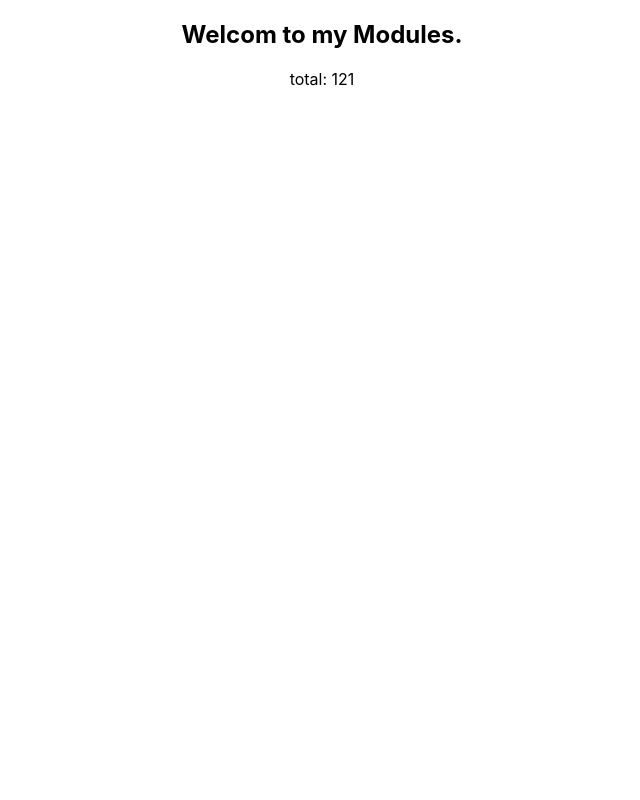
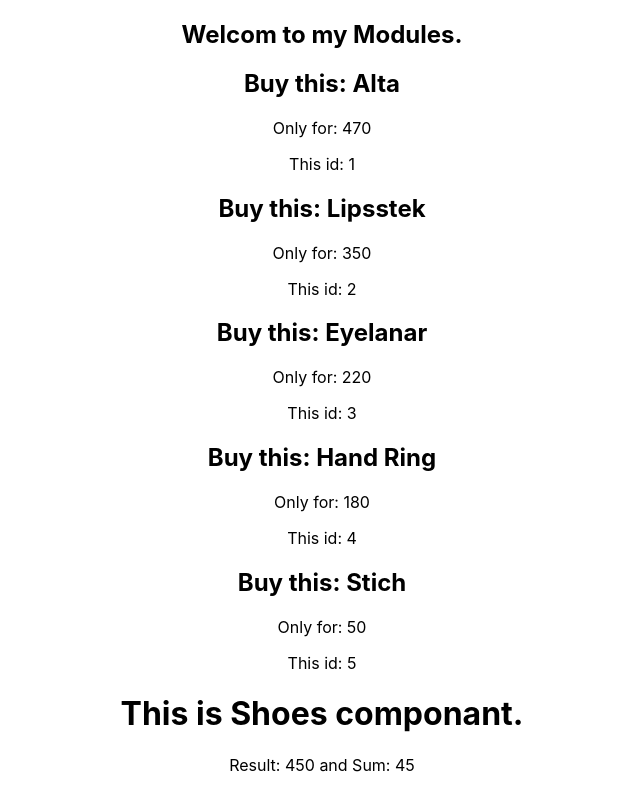
Before and after one commit to rasel497/storage-and-handler, a React (Create React App) app: page / in a window 1280 px wide. Shown: the whole page, without its empty margins (318-958 px from the left). Built offline with nearby package versions, Linux system fonts and the light colour scheme.

Commit message:
added won api data

```diff
--- a/src/App.js
+++ b/src/App.js
@@ -1,12 +1,14 @@
 import logo from './logo.svg';
 import './App.css';
 import Cosmitics from './componants/Cosmitics/Cosmitics';
+import Shoes from './componants/Shoes/Shoes';
 
 function App() {
   return (
     <div className="App">
 
       <Cosmitics></Cosmitics>
+      <Shoes></Shoes>
     </div>
   );
 }
--- /dev/null
+++ b/src/componants/Cosmitic/Cosmitic.js
@@ -0,0 +1,15 @@
+import React from 'react';
+
+const Cosmitic = (props) => {
+    const { name, price, id } = props.cosmitic;
+
+    return (
+        <div>
+            <h2>Buy this: {name}</h2>
+            <p>Only for: {price}</p>
+            <p>This id: {id}</p>
+        </div>
+    );
+};
+
+export default Cosmitic;
--- a/src/componants/Cosmitics/Cosmitics.js
+++ b/src/componants/Cosmitics/Cosmitics.js
@@ -1,15 +1,27 @@
 import React from 'react';
-import add from '../../utilities/calculate';
+import { add } from '../../utilities/calculate';
+import Cosmitic from '../Cosmitic/Cosmitic';
+// import add from '../../utilities/calculate';
 
 const Cosmitics = () => {
-    const first = 55;
-    const second = 66;
-    const total = add(first, second);
+    const cosmitics = [
+        { id: 1, name: 'Alta', price: '470' },
+        { id: 2, name: 'Lipsstek', price: '350' },
+        { id: 3, name: 'Eyelanar', price: '220' },
+        { id: 4, name: 'Hand Ring', price: '180' },
+        { id: 5, name: 'Stich', price: '50', }
+    ]
 
     return (
         <div>
             <h2>Welcom to my Modules.</h2>
-            <p>total: {total}</p>
+            {
+                // cosmitics.map(cosmitic => console.log(cosmitic))
+                cosmitics.map(cosmitic => <Cosmitic
+                    key={cosmitic.id}
+                    cosmitic={cosmitic}
+                ></Cosmitic>)
+            }
         </div>
     );
 };
--- a/src/componants/Shoes/Shoes.js
+++ b/src/componants/Shoes/Shoes.js
@@ -1,9 +1,16 @@
 import React from 'react';
+import { add, multiple } from '../../utilities/calculate';
 
 const Shoes = () => {
+    const first = 15;
+    const second = 30;
+    const result = multiple(first, second);
+    const sum = add(first, second);
+
     return (
         <div>
             <h1>This is Shoes componant.</h1>
+            <p>Result: {result} and Sum: {sum}</p>
         </div>
     );
 };
--- a/src/index.js
+++ b/src/index.js
@@ -6,9 +6,9 @@ import reportWebVitals from './reportWebVitals';
 
 const root = ReactDOM.createRoot(document.getElementById('root'));
 root.render(
-  <React.StrictMode>
-    <App />
-  </React.StrictMode>
+
+  <App />
+
 );
 
 // If you want to start measuring performance in your app, pass a function
--- a/src/utilities/calculate.js
+++ b/src/utilities/calculate.js
@@ -2,4 +2,10 @@ const add = (first, second) => {
     return first + second;
 }
 
-export default add;
+// export default add;
+
+const multiple = (first, second) => {
+    return first * second;
+}
+
+export { add, multiple }
```
Also changed, not shown: src/componants/Cosmitic/Cosmitic.css (added).
